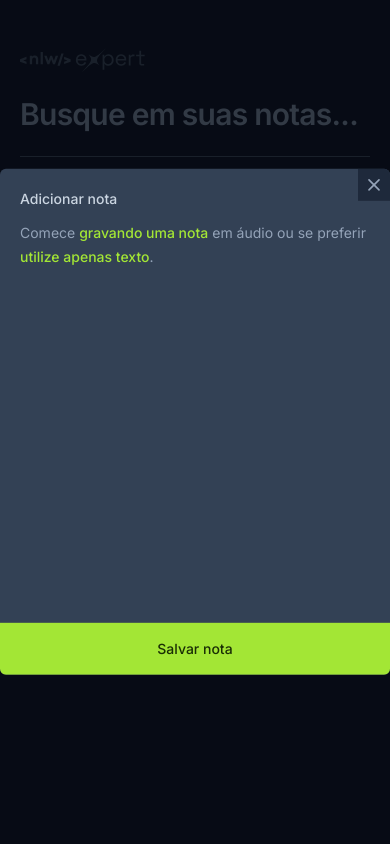
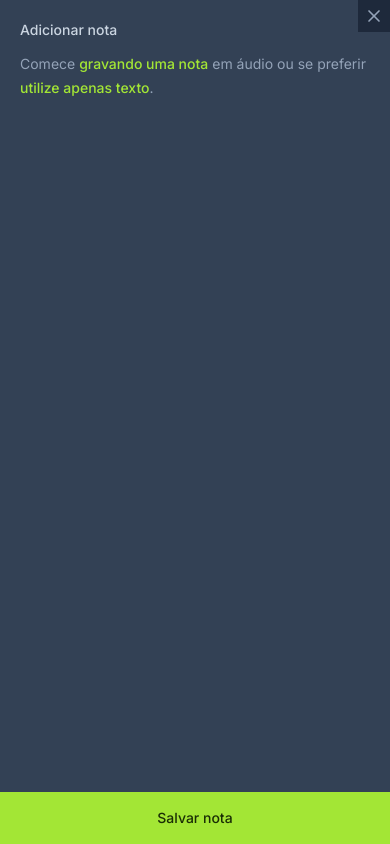
Before and after one commit to guipaterlini/nlw-AudioNote-Transcriber, a React (Vite) app: page / in a window 390 px wide. Both pictures are taken after a click on the button 195 px from the left and 306 px from the top of the page. Built offline with nearby package versions, Linux system fonts and the light colour scheme.

Commit message:
adiciona responsividade para o modal de novas notas

```diff
--- a/src/components/new-note-card.tsx
+++ b/src/components/new-note-card.tsx
@@ -100,7 +100,7 @@
 
       <Dialog.Portal>
         <Dialog.Overlay className="inset-0 fixed bg-black/50" />
-        <Dialog.Content className="fixed overflow-hidden left-1/2 top-1/2 -translate-x-1/2 -translate-y-1/2 max-w-[640px] w-full h-[60vh] bg-slate-700 rounded-md flex flex-col outline-none">
+        <Dialog.Content className="fixed overflow-hidden inset-0 md:inset-auto md:left-1/2 md:top-1/2 md:-translate-x-1/2 md:-translate-y-1/2 md:max-w-[640px] w-full md:h-[60vh] bg-slate-700 md:rounded-md flex flex-col outline-none">
           <Dialog.Close className="absolute right-0 top-0 bg-slate-800 p-1.5 text-slate-400 hover:text-slate-100">
             <X className="size-5" />
           </Dialog.Close>
```
